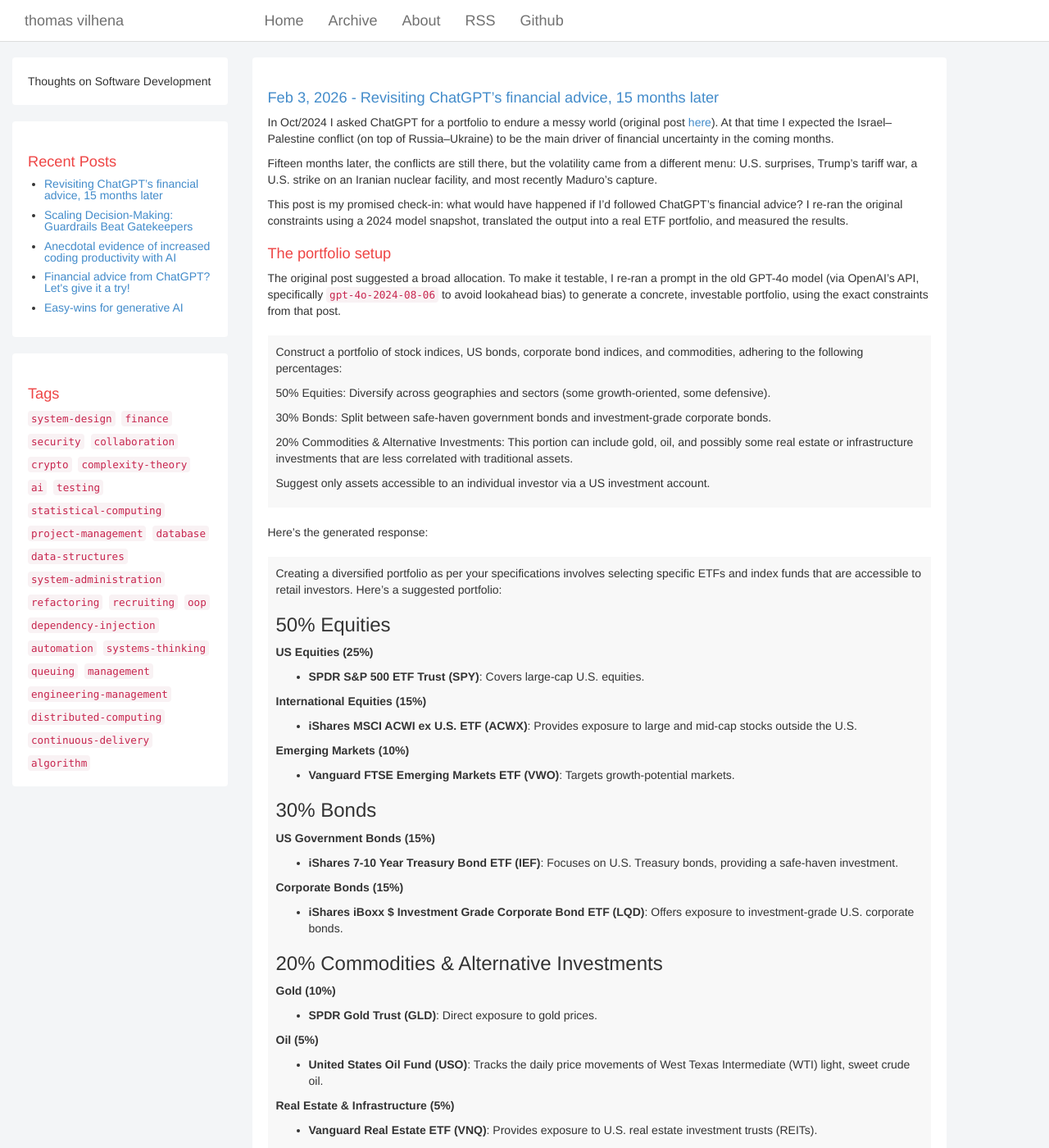
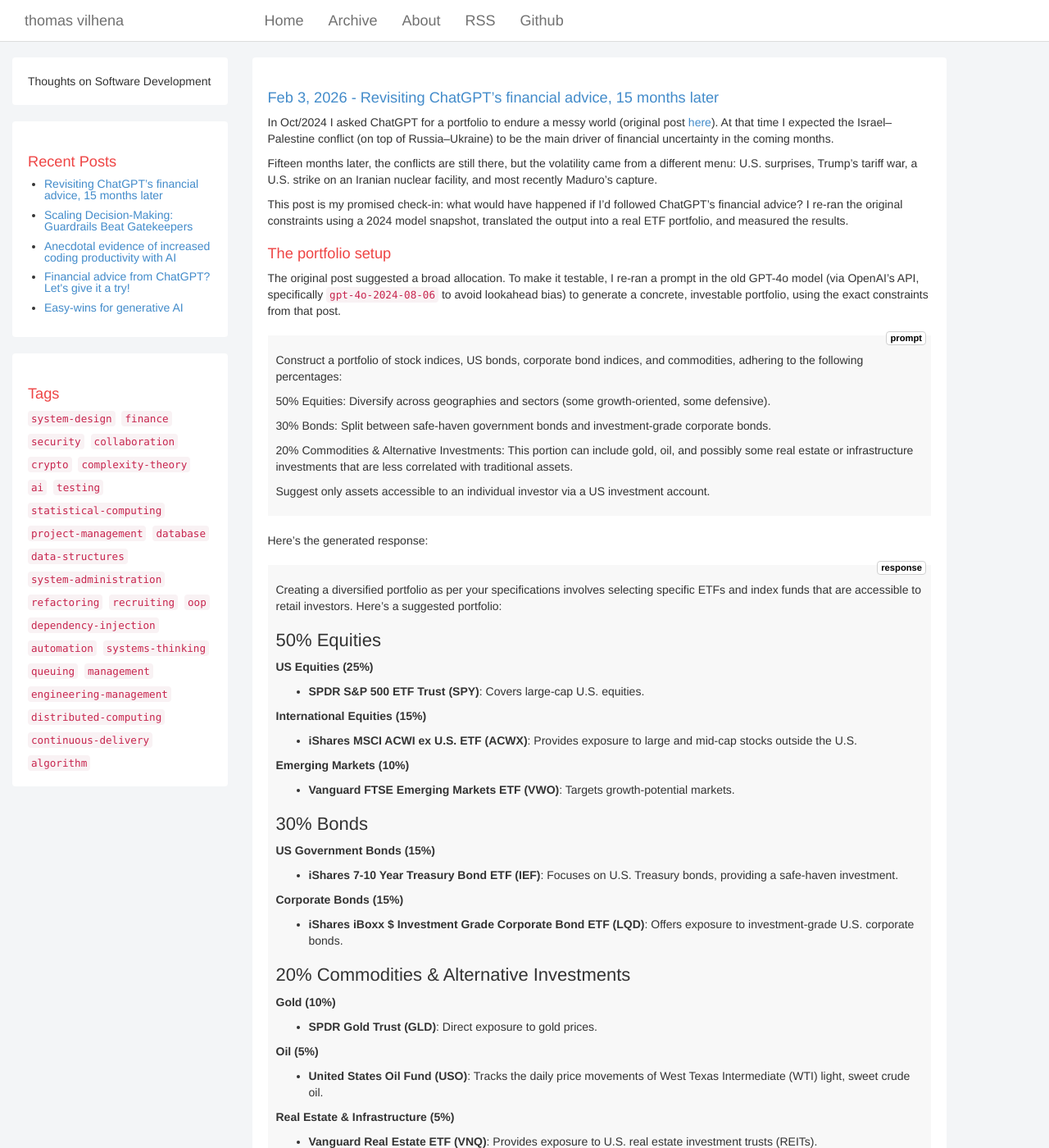
Before and after one commit to TCGV/blog, a Jekyll site: the page built from _posts/2026-02-03-revisiting-chatgpt-financial-advice.md, in a window 1280 px wide and 1400 px high. Shown: the whole window at 82% size. Built offline with Jekyll 4.4.1, drawn with Linux system fonts in a browser that asks for light colours.

Commit message:
Updating: 2026-02-03-revisiting-chatgpt-financial-advice.md

```diff
--- a/_posts/2026-02-03-revisiting-chatgpt-financial-advice.md
+++ b/_posts/2026-02-03-revisiting-chatgpt-financial-advice.md
@@ -16,7 +16,7 @@ The portfolio setup
 
 The original post suggested a broad allocation. To make it testable, I re-ran a prompt in the old GPT-4o model (via OpenAI's API, specifically `gpt-4o-2024-08-06` to avoid lookahead bias) to generate a concrete, investable portfolio, using the exact constraints from that post.
 
-<div class="chat-message" markdown="1">
+<div class="chat-message" markdown="1"><span class="badge">prompt</span>
 
 Construct a portfolio of stock indices, US bonds, corporate bond indices, and commodities, adhering to the following percentages:
 
@@ -32,7 +32,7 @@ Suggest only assets accessible to an individual investor via a US investment acc
 
 Here's the generated response:
 
-<div class="chat-message" markdown="1">
+<div class="chat-message" markdown="1"><span class="badge">response</span>
 
 Creating a diversified portfolio as per your specifications involves selecting specific ETFs and index funds that are accessible to retail investors. Here's a suggested portfolio:
 
--- a/css/theme.css
+++ b/css/theme.css
@@ -165,6 +165,10 @@ table.w60 th {
     margin: 20px 0;
 }
 
+    .chat-message h3 {
+        font-size: 22px;
+    }
+
     .chat-message .badge {
         float: right;
         font-size: 0.8em;
```
